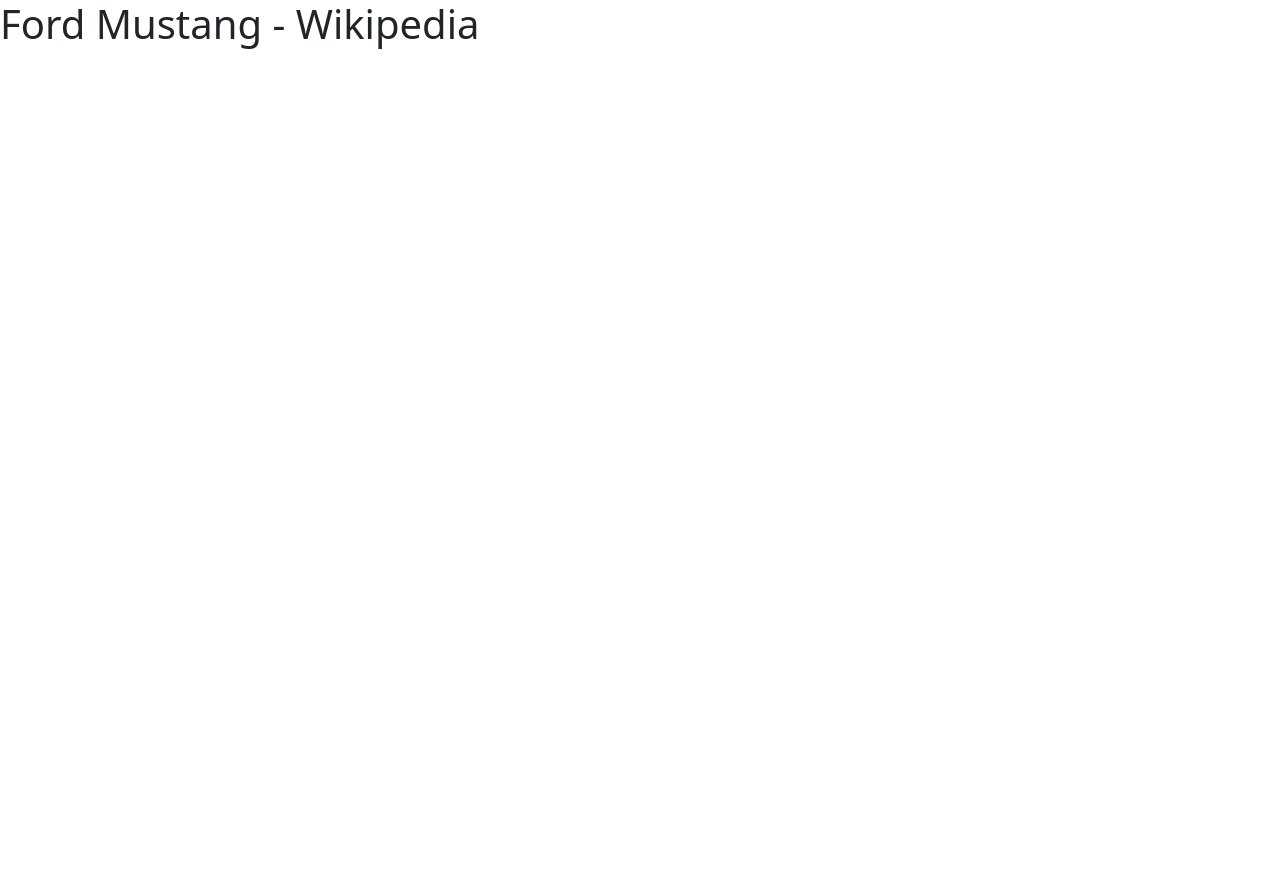
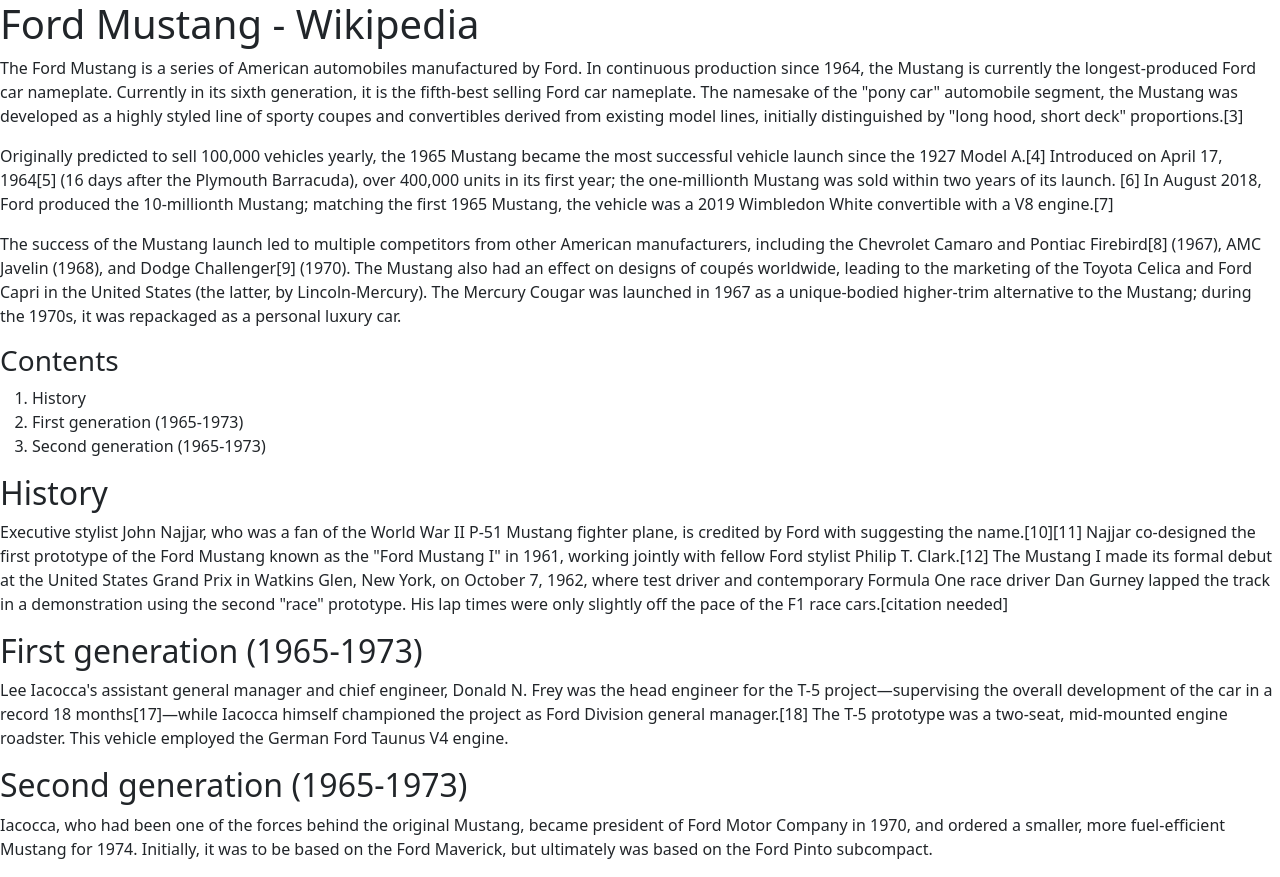
Before and after one commit to Gabrielius753/csp_ca1, a plain HTML site: page index/index.html in a window 1280 px wide. Before the commit the page ends 800 px from the top, so only its background shows below. Drawn offline with nearby package versions, Linux system fonts and the light colour scheme; files that its build step writes are made by us from their sources.

Commit message:
Most of the content

```diff
--- a/index/index.html
+++ b/index/index.html
@@ -1,13 +1,71 @@
 <!DOCTYPE html>
 <html lang="en">
     <Head>
-        <link href="https://cdn.jsdelivr.net/npm/bootstrap@5.1.3/dist/css/bootstrap.min.css" rel="stylesheet" integrity="sha384-1BmE4kWBq78iYhFldvKuhfTAU6auU8tT94WrHftjDbrCEXSU1oBoqyl2QvZ6jIW3" crossorigin="anonymous">
+        <link href="https://cdn.jsdelivr.net/npm/bootstrap@5.1.3/dist/css/bootstrap.min.css"
+        rel="stylesheet" integrity="sha384-1BmE4kWBq78iYhFldvKuhfTAU6auU8tT94WrHftjDbrCEXSU1oBoqyl2QvZ6jIW3"
+         crossorigin="anonymous">
+         <link href="CSS/style.css" rel="stylesheet">
         <meta charset="utf-8">
         <title>Ford Mustang</title>
     </Head>
 <body>
+    <h1>Ford Mustang - Wikipedia</h1>
+        <p>The Ford Mustang is a series of American automobiles manufactured by Ford. In continuous production since 1964,
+            the Mustang is currently the longest-produced Ford car nameplate. Currently in its sixth generation, it is the
+            fifth-best selling Ford car nameplate. The namesake of the "pony car" automobile segment, the Mustang was
+            developed as a highly styled line of sporty coupes and convertibles derived from existing model lines, initially
+            distinguished by "long hood, short deck" proportions.[3]</p>
 
-<h1>Ford Mustang - Wikipedia</h1>
+       <p>Originally predicted to sell 100,000 vehicles yearly, the 1965 Mustang became the most successful vehicle
+            launch since the 1927 Model A.[4] Introduced on April 17, 1964[5] (16 days after the Plymouth Barracuda),
+            over 400,000 units in its first year; the one-millionth Mustang was sold within two years of its launch.
+            [6] In August 2018, Ford produced the 10-millionth Mustang; matching the first 1965 Mustang, the vehicle
+            was a 2019 Wimbledon White convertible with a V8 engine.[7]</p>
+
+        <p>The success of the Mustang launch led to multiple competitors from other American manufacturers,
+            including the Chevrolet Camaro and Pontiac Firebird[8] (1967), AMC Javelin (1968), and Dodge
+            Challenger[9] (1970). The Mustang also had an effect on designs of coupés worldwide, leading to the
+            marketing of the Toyota Celica and Ford Capri in the United States (the latter, by Lincoln-Mercury).
+            The Mercury Cougar was launched in 1967 as a unique-bodied higher-trim alternative to the Mustang;
+            during the 1970s, it was repackaged as a personal luxury car.</p>
+    <table>
+    <div>
+        <h3>Contents</h3>
+    </div>
+    <ol>
+        <li>History</li>
+        <li>First generation (1965-1973)</li>
+        <li>Second generation (1965-1973)</li>
+
+    </ol>
+    </table>
+
+    <h2>History</h2>
+        <p>Executive stylist John Najjar, who was a fan of the World War II P-51 Mustang fighter plane, is
+            credited by Ford with suggesting the name.[10][11] Najjar co-designed the first prototype of the
+            Ford Mustang known as the "Ford Mustang I" in 1961, working jointly with fellow Ford stylist Philip
+            T. Clark.[12] The Mustang I made its formal debut at the United States Grand Prix in Watkins Glen,
+            New York, on October 7, 1962, where test driver and contemporary Formula One race driver Dan Gurney
+            lapped the track in a demonstration using the second "race" prototype. His lap times were only
+            slightly off the pace of the F1 race cars.[citation needed]</p>
+
+
+    <h2>First generation (1965-1973)</h2>
+    <p>Lee Iacocca's assistant general manager and chief engineer, Donald N. Frey was the head engineer for the
+         T-5 project—supervising the overall development of the car in a record 18 months[17]—while Iacocca himself
+          championed the project as Ford Division general manager.[18] The T-5 prototype was a two-seat, mid-mounted
+           engine roadster. This vehicle employed the German Ford Taunus V4 engine.</p>
+
+
+
+
+    <h2>Second generation (1965-1973)</h2>
+    <p>Iacocca, who had been one of the forces behind the original Mustang, became president of Ford Motor Company
+        in 1970, and ordered a smaller, more fuel-efficient Mustang for 1974. Initially, it was to be based on the
+        Ford Maverick, but ultimately was based on the Ford Pinto subcompact.</p>
+
+
+
 
 
 
```
